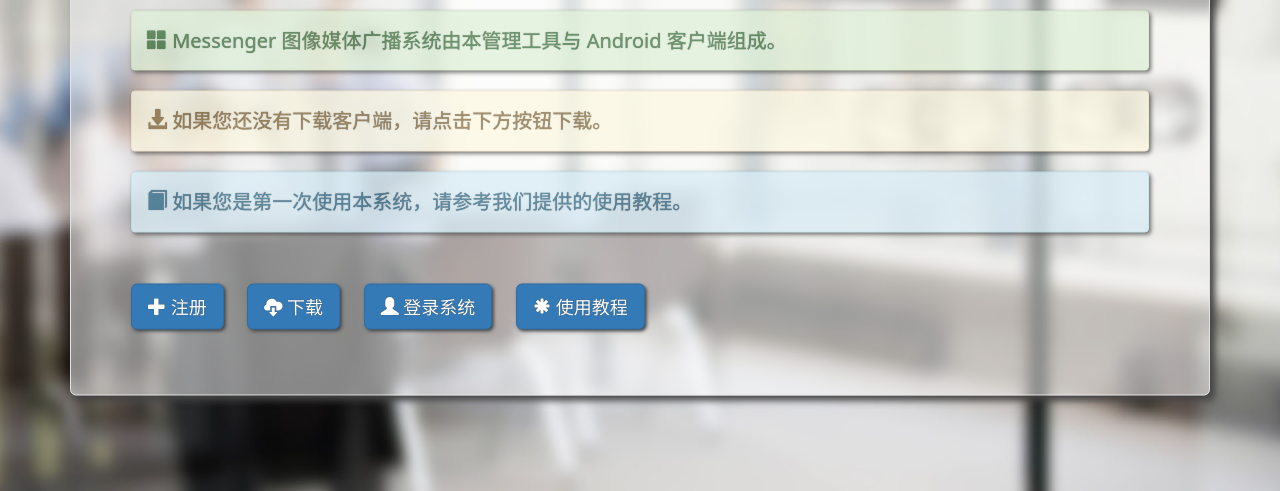
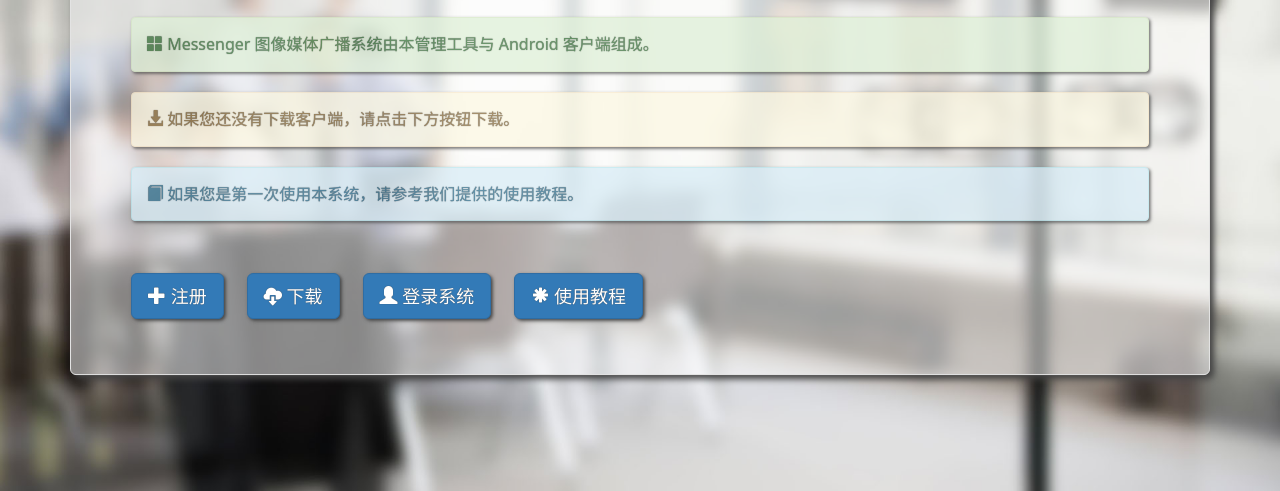
Before and after one commit to liuchaorun/messenger, a website: page background/index.html in a window 1280 px wide. Shown: the part 309-800 px from the top of the page. Drawn offline with Linux system fonts and the light colour scheme.

Commit message:
modify UI

```diff
--- a/background/stylesheets/common.css
+++ b/background/stylesheets/common.css
@@ -1,22 +1,21 @@
-*
-{
+* {
     text-shadow: 0 0 1px #444 !important;
     font-family: "Noto Sans", "思源黑体", "微软雅黑", sans-serif;
 }
 
 html, body {
-    font-size: 10px;
+    font-size: 8px;
     background: transparent;
     overflow: hidden;
 }
 
-.modal-title{
+.modal-title {
     font-size: 3.5em;
     font-weight: bold;
     text-align: center;
 }
 
-.btn{
+.btn {
     outline: none !important;
 }
 
```
